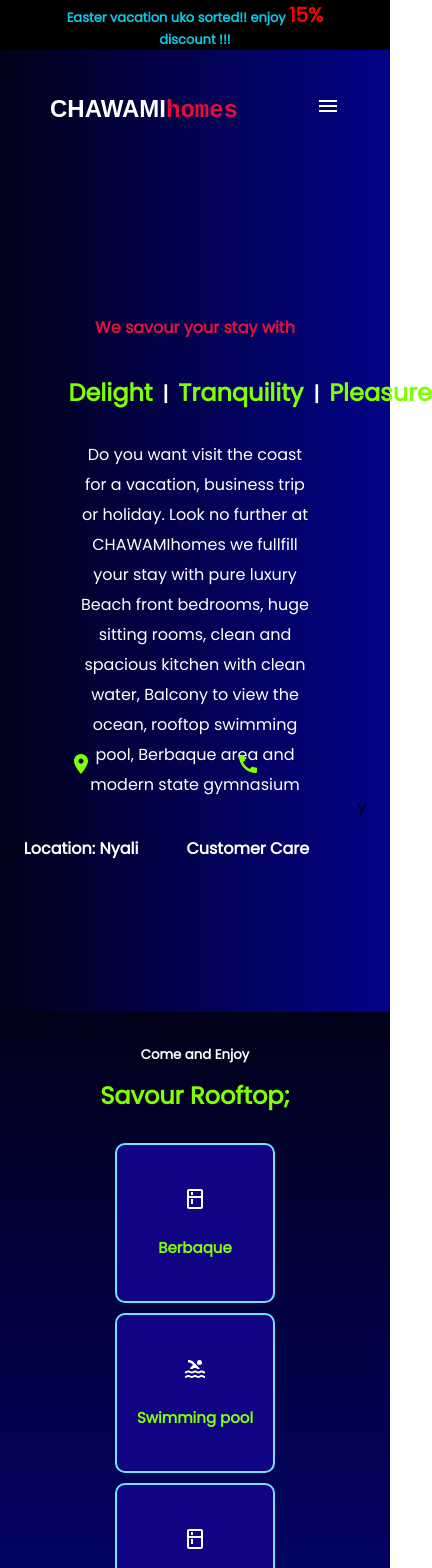
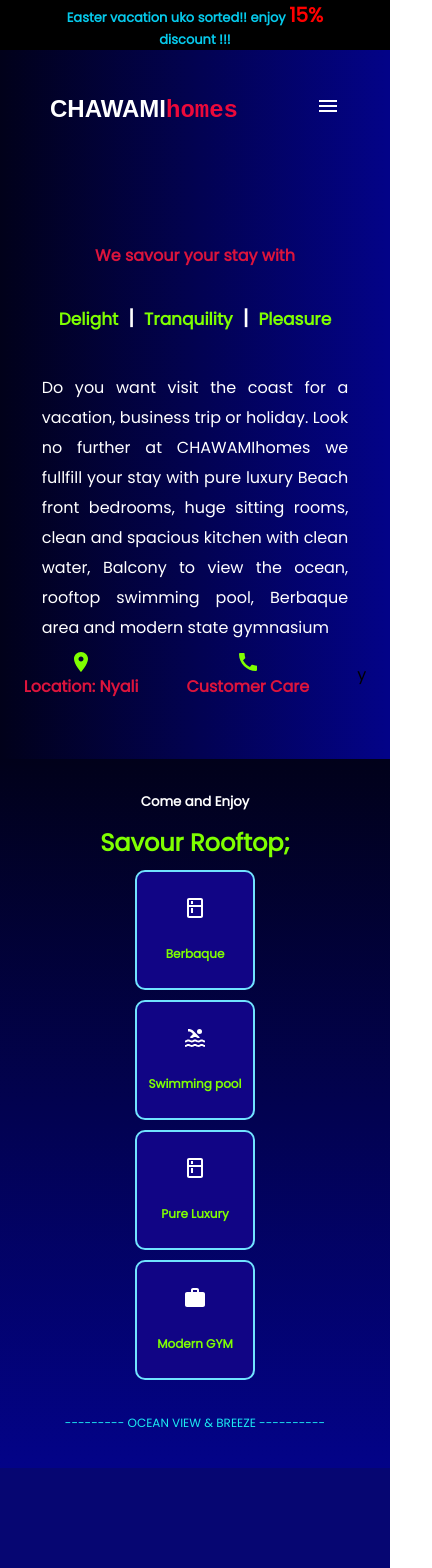
Before and after one commit to Mwisya/chawamihomes, a React (Create React App) app: page /chawamihomes/about in a window 390 px wide. Shown: the top 1568 px of the page, 432 px wide, since content can reach past the window. Built offline with nearby package versions, Linux system fonts and the light colour scheme.

Commit message:
media queries fixes

```diff
--- a/src/components/Details/Details.js
+++ b/src/components/Details/Details.js
@@ -17,7 +17,7 @@ const Details = () => {
         <div className="contact__details-container">
           <div className="contacts">
             <LocationOn className='contact__icon'/>
-            <h4>Location: Nyali</h4>
+            <h4>Location:  Nyali</h4>
           </div>
           <div className="contacts">
             <Call className='contact__icon'/>
--- a/src/components/Details/details.css
+++ b/src/components/Details/details.css
@@ -2,22 +2,23 @@
     margin: 0;
     padding: 0;
     box-sizing: border-box;
+    font-family: var(--font-family);
 }
 .details__container{
+    padding: 10px;
     width: 100vw;
-    height: 100vh;
+    height: 70vh;
     display: flex;
     flex-direction: column;
     align-items: center;
     justify-content: center;
     background: linear-gradient(to right, rgb(1, 1, 26), rgb(3, 3, 136));
-    font-family: var(--font-family);
 
 }
 .info__container{
     width: 40%;
     height: 50vh;
-    margin: 0 auto 20px;
+    margin: 0 auto ;
     text-align: center;
 }
 .info__container > h4{
@@ -46,7 +47,7 @@
 
 .contact__details-container{
     width: 100%;
-    height: 20vh;
+    height: max-content;
 
     display: flex;
     gap: 3rem;
@@ -66,28 +67,37 @@
     color: chartreuse;
 }
 .contacts > h4{
-    color: white;
+    color: crimson;
 }
 .contacts h4 a{
-    color: white;
+    color: crimson;
 }
 
 
 /* MEDIA QUERIES */
 
 @media screen and (max-width:700px) {
+
+.details__container{
+    height: 70vh;
+    padding: 10px 0;
+}
+.info__container{
+    width: 94%;
+    margin: 0 auto;
+}
+    .info__container > h2{
+        font-size: 17px;
+    }
     .info__container > p{
         font-size: 16px;
-        margin-bottom: 15px;
+        margin: 10px;
+        text-align: justify;
     }
 
 
-    .info__container{
-        width: 70%;
-        margin: 0 auto;
-    }
     .contact__details-container{
-        height: 20vh;
-        margin-top: 10px;
+        padding: 10px;
+        height: max-content;
     }
 }
--- a/src/components/footer/footer.css
+++ b/src/components/footer/footer.css
@@ -180,7 +180,7 @@ form >textarea{
     /* .........MEDIA QUERIES....... */
 
 
-@media  screen and (max-width:600px) {
+@media  screen and (max-width:700px) {
     footer{
         height: 100vh;
 
@@ -191,6 +191,7 @@ form >textarea{
     }
     .footer-wrapper{
         width: 100%;
+        height: max-content;
         display: flex;
         flex-direction: column;
         align-items: center;
@@ -215,7 +216,6 @@ form >textarea{
         height: 30%;
         width: 50%;
         margin: 0 auto;
-        margin: 5px auto;
         display: flex;
         flex-direction: column;
         align-items: flex-start;
--- a/src/components/prices/Prices.js
+++ b/src/components/prices/Prices.js
@@ -8,6 +8,7 @@ const Prices = () => {
       <h3>Cost per Night</h3>
 
       <div className="price-wrapper">
+
       <div className='price-info'>
         <p> <KingBedOutlined className='price-icons'/>  Two Bedrooms</p>
         <h5>Price : <small className='price'>Ksh 15,000</small></h5>
--- a/src/components/prices/prices.css
+++ b/src/components/prices/prices.css
@@ -1,7 +1,7 @@
 .prices-container{
-    padding: 20px;
+    padding: 3rem 0;
     background-color: rgb(6, 6, 114);
-    height: 45vh;
+    height: max-content;
     color: white;
     text-align: center;
     font-family: Arial, Helvetica, sans-serif;
@@ -64,9 +64,7 @@
 }
 
 @media screen and (max-width:700px){
-    .prices-container{
-        height: 60vh;
-    }
+
 .prices-container h3{
     font-size: 16px;
 }
--- a/src/components/sponsors/sponsors.css
+++ b/src/components/sponsors/sponsors.css
@@ -73,7 +73,7 @@
 
      .image_container > img{
          margin: 0 auto 10px;
-         width: 60%;
+         width: 70%;
          height: 210px;
          object-fit: cover;
 
--- a/src/components/what-to-get/Wtg.js
+++ b/src/components/what-to-get/Wtg.js
@@ -27,10 +27,7 @@ const Wtg = () => {
           <h3>Modern GYM</h3>
         </div>
       </div>
-
        <p> --------- OCEAN VIEW & BREEZE ---------- </p>
-
-
     </div>
   )
 }
--- a/src/components/what-to-get/wtg.css
+++ b/src/components/what-to-get/wtg.css
@@ -1,3 +1,7 @@
+
+*{
+    font-family: var(--font-family);
+}
 .wtg__container{
     background: linear-gradient(to bottom, rgb(1, 1, 26), rgb(3, 3, 136));
     height: 50vh;
@@ -17,10 +21,10 @@
 }
 
 .wtg__container p {
-    margin-top: 50px;
-    font-size: 23px;
+    margin-top: 1.5rem;
+    font-size: 18px;
     text-align: center;
-    font-family: cursive;
+    font-family: var(--font-family);
     color: rgb(28, 234, 241);
 
 }
@@ -39,9 +43,9 @@
     color: chartreuse;
 }
 .card{
-    width: 160px;
+    width: 150px;
     aspect-ratio: 1/1;
-    padding: 20px 5px;
+    padding: 10px;
 
     display: flex;
     gap: 25px;
@@ -51,7 +55,6 @@
     border-radius: 10px;
     background-color: rgb(17, 5, 133);
     border: 2px solid rgb(113, 227, 255);
-    outline: 0;
 
 }
 .card h3{
@@ -71,27 +74,40 @@
 
 @media screen  and (max-width:700px){
     .wtg__container{
-        height: 100vh;
+        height: 84vh;
         box-sizing: border-box;
     }
     .cards{
-        width: 70%;
-        margin: 20px auto 0;
+        width: 100%;
+        margin:auto 0;
         display:flex;
         flex-direction: column;
-        flex-wrap: wrap;
-        margin-bottom: 10px;
+        gap: 10px;
     }
     .card{
-        width: 160px;
+        width: 150px;
         aspect-ratio: 1/1;
     }
     .card h3{
-        font-size: 15px;
+        font-size: 14px;
     }
-    .wtg__container p {
+    .wtg__container > p {
         font-size: 13px;
         color: rgb(28, 234, 241);
     }
 
 }
+
+@media screen  and (max-width:700px){
+    .card{
+        width: 120px;
+        aspect-ratio: 1/1;
+    }
+    .card h3{
+        font-size: 12px;
+    }
+    .wtg__container > p {
+        font-size: 12px;
+        color: rgb(28, 234, 241);
+    }
+}
```
